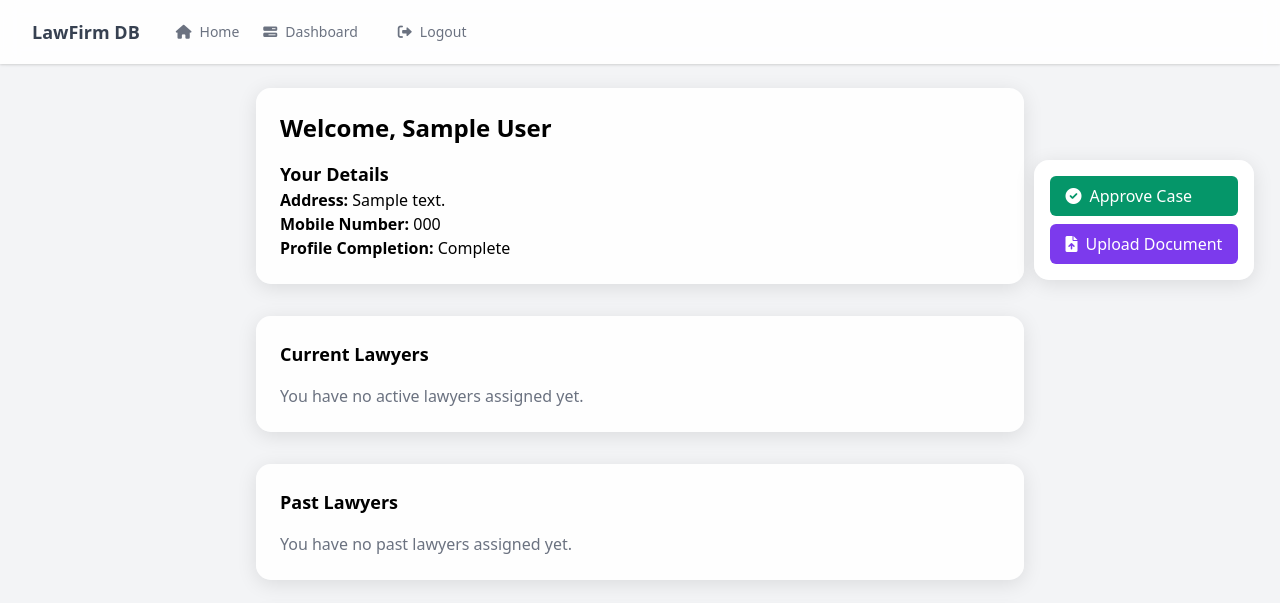
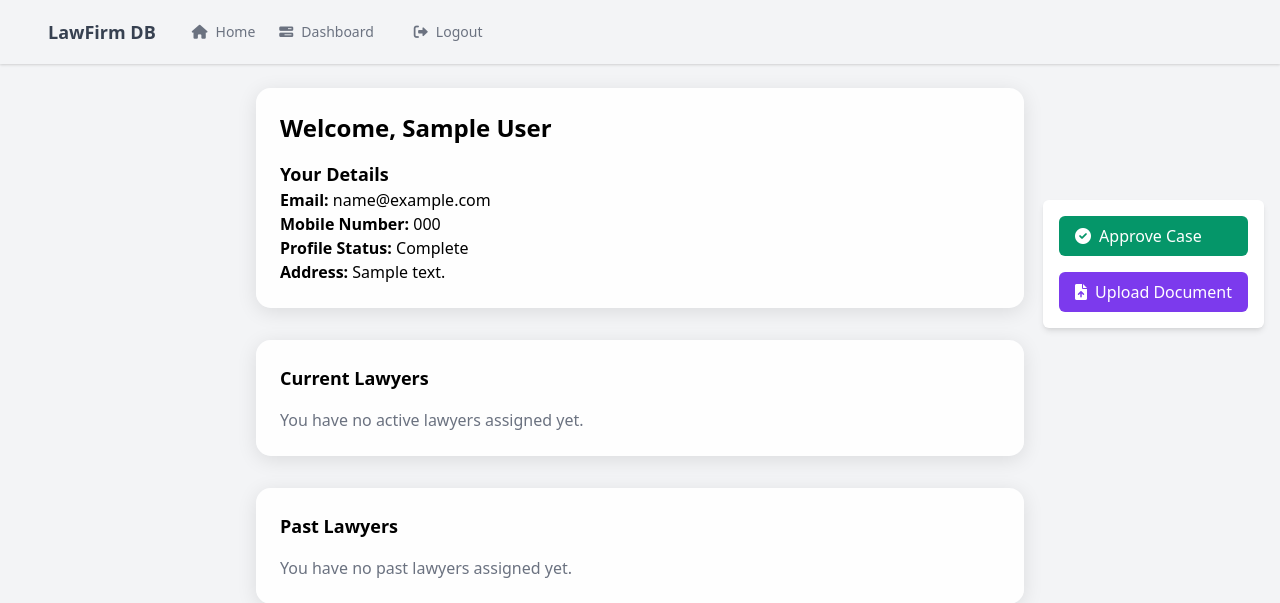
Before and after one commit to gauravhegade/LawFirm-Management-System, a Django app: page /client/dashboard/ in a window 1280 px wide. Shown: the top 603 px of the page. Run offline with Django 5.2, Linux system fonts and the light colour scheme; a user stored in the database is signed in; tables that the repository leaves empty hold one stand-in row (values such as "Sample post"); parts of the project's set-up code (start-up, migrations or seed data) failed here and were passed over.

Commit message:
Beautify Pages

```diff
--- a/my_app/lawyer_app/templates/base_create.html
+++ b/my_app/lawyer_app/templates/base_create.html
@@ -5,7 +5,7 @@
     <meta charset="UTF-8">
     <meta name="viewport" content="width=device-width, initial-scale=1.0">
     <title>{% block title %}LawFirm DB{% endblock %}</title>
-    <link href="https://cdn.jsdelivr.net/npm/tailwindcss@2.2.19/dist/tailwind.min.css" rel="stylesheet">
+    <link href="https://unpkg.com/tailwindcss@^2.1/dist/tailwind.min.css" rel="stylesheet">
     <link rel="stylesheet" href="https://cdnjs.cloudflare.com/ajax/libs/font-awesome/6.0.0-beta3/css/all.min.css" />
     <script src="https://code.jquery.com/jquery-3.6.0.min.js"></script>
     {% block style %} <style></style> {% endblock %}
--- a/my_app/lawyer_app/templates/dashboard/client_dashboard.html
+++ b/my_app/lawyer_app/templates/dashboard/client_dashboard.html
@@ -1,10 +1,7 @@
 {% extends 'base_create.html' %}
+
 {% block style %}
 <style>
-    .navbar {
-        background: rgba(255, 255, 255, 0.9);
-        backdrop-filter: blur(10px);
-    }
      .profile-box {
         background: rgba(255, 255, 255, 0.95);
         border-radius: 15px;
@@ -15,29 +12,57 @@
         border-radius: 15px;
         box-shadow: 0 4px 20px rgba(0, 0, 0, 0.1);
     }
-    .fixed-buttons {
-        position: fixed;
-        top: 20%;
-        right: 2%;
-        background: rgba(255, 255, 255, 0.95);
-        border-radius: 15px;
-        box-shadow: 0 4px 20px rgba(0, 0, 0, 0.1);
-        padding: 1rem;
-        z-index: 10;
-    }
+
 </style>
 {% endblock %}
 
 {% block content %}
 {% include 'nav_bar.html' %}
+
+<!-- Sidebar for small screens -->
+
+<div id="sidebarMenu" class="fixed top-0 left-0 h-full hidden w-full backdrop-filter backdrop-blur-xl bg-white/[0.2] text-white z-50 overflow-x-hidden transition-all duration-300 transform">
+    <button class="absolute top-4 right-4 text-3xl font-bold text-black" onclick="closeNav()">&times;</button>
+    <div class="flex flex-col items-start mt-20 pl-4 space-y-4">
+        <a href="{% url 'lawyer_app:approve_case' %}" class="bg-green-600 text-white w-48 px-4 py-2 rounded-md active:bg-green-700 flex items-center">
+            <i class="fas fa-check-circle mr-2"></i> Approve Case
+        </a>
+        <a href="{% url 'lawyer_app:upload_document' %}" class="bg-purple-600  w-48 text-white px-4 py-2 rounded-md active:bg-purple-700 flex items-center">
+            <i class="fas fa-file-upload mr-2"></i> Upload Document
+        </a>
+        <a href="{% url 'lawyer_app:home' %}" class="bg-blue-600 text-white w-48 px-4 py-2 rounded-md active:bg-green-700 flex items-center">
+            <i class="fas fa-home mr-2"></i> Home
+        </a>
+
+            <a href=" {% if user %}
+                {% url 'lawyer_app:lawyer_dashboard' %}
+            {% else %}
+                {% url 'lawyer_app:client_dashboard'%}
+            {%endif%}"
+            class="bg-gray-600 text-white w-48 px-4 py-2 rounded-md active:bg-green-700 flex items-center">
+                <i class="fa-solid fa-bars-progress mr-2"></i> Dashboard
+            </a>
+
+        <a href="{% url 'lawyer_app:logout' %}" class="bg-red-600 text-white w-48 px-4 py-2 rounded-md active:bg-green-700 flex items-center">
+            <i class="fas fa-sign-out-alt mr-2"></i> Logout
+        </a>
+    </div>
+</div>
+
+<!-- Button to open sidebar on small screens with improved styling -->
+<button id="openSidebar" class="fixed top-2 right-4 z-40  text-gray-900 p-3 hover:shadow-xl transition duration-300 md:hidden" onclick="openNav()">
+    <i class="fas fa-bars text-2xl"></i>
+</button>
+
 <div class="min-h-screen flex flex-col items-center p-6">
-        <!-- Client Profile Section -->
     <div class="profile-box p-6 w-full max-w-3xl mb-8">
         <h2 class="text-2xl font-bold mb-4">Welcome, {{ client.user.get_full_name }}</h2>
         <h3 class="text-lg font-semibold">Your Details</h3>
+
+        <p><strong>Email:</strong> {{ client.user.email}}</p>
+        <p><strong>Mobile Number:</strong> {{ client.mobile_number }}</p>
+        <p><strong>Profile Status:</strong> {{ client.profile_complete|yesno:"Complete,Incomplete" }}</p>
         <p><strong>Address:</strong> {{ client.address }}</p>
-            <p><strong>Mobile Number:</strong> {{ client.mobile_number }}</p>
-            <p><strong>Profile Completion:</strong> {{ client.profile_complete|yesno:"Complete,Incomplete" }}</p>
     </div>
 
     <!-- Current Lawyers Section -->
@@ -111,14 +136,24 @@
     </div>
 </div>
 
-
-    <div class="fixed-buttons">
-        <a href="{% url 'lawyer_app:approve_case' %}" class="bg-green-600 text-white px-4 py-2 rounded-md hover:bg-green-700 block text-center flex items-center mb-2">
+<!-- Fixed buttons for larger screens -->
+<div class="fixed right-4 top-1/4 bg-white shadow-md rounded-md p-4 space-y-4 z-10 hidden md:block">
+    <a href="{% url 'lawyer_app:approve_case' %}" class="bg-green-600 text-white px-4 py-2 rounded-md hover:bg-green-700 flex items-center">
         <i class="fas fa-check-circle mr-2"></i> Approve Case
     </a>
-        <a href="{% url 'lawyer_app:upload_document' %}" class="bg-purple-600 text-white px-4 py-2 rounded-md hover:bg-purple-700 block text-center flex items-center">
+    <a href="{% url 'lawyer_app:upload_document' %}" class="bg-purple-600 text-white px-4 py-2 rounded-md hover:bg-purple-700 flex items-center">
         <i class="fas fa-file-upload mr-2"></i> Upload Document
     </a>
 </div>
 
+<script>
+    function openNav() {
+        document.getElementById("sidebarMenu").classList.remove('hidden');
+    }
+
+    function closeNav() {
+        document.getElementById("sidebarMenu").classList.add('hidden');
+    }
+</script>
+
 {% endblock %}
--- a/my_app/lawyer_app/templates/nav_bar.html
+++ b/my_app/lawyer_app/templates/nav_bar.html
@@ -3,7 +3,7 @@
         <div class="flex justify-between h-16">
             <div class="flex items-center">
                 <div class="shrink-0">
-                    <a href="#" class="font-bold text-lg text-gray-700">LawFirm DB</a>
+                    <a href="#" class="font-bold text-lg text-gray-700 ml-4">LawFirm DB</a>
                 </div>
                 <div class="hidden sm:ml-6 sm:flex">
                     <a href="{% url 'lawyer_app:home' %}" class="text-gray-500 hover:text-gray-700 px-3 py-2 rounded-md text-sm font-medium flex items-center">
--- a/my_app/lawyer_app/views.py
+++ b/my_app/lawyer_app/views.py
@@ -213,7 +213,7 @@ def create_case(request):
         'form': form,
         'user': True
     }
-    return render(request, 'create_case.html', context)
+    return render(request, 'lawyer/create_case.html', context)
 
 @login_required
 def client_dashboard(request):
@@ -279,7 +279,7 @@ def approve_case(request):
         'user': False
     }
 
-    return render(request, 'approve_case.html', context)
+    return render(request, 'client/approve_case.html', context)
 
 @login_required
 def case_status(request):
@@ -305,7 +305,7 @@ def case_status(request):
         'user' : True
     }
 
-    return render(request, 'case_status.html', context)
+    return render(request, 'lawyer/case_status.html', context)
 
 
 def page_not_found(request, exception):
@@ -387,7 +387,7 @@ def upload_document(request):
         'status':status,
         'user' : hasattr(request.user, 'lawyer_profile')
     }
-    print(status)
+    #print(status)
     return render(request, 'upload_document.html', context)
 
 
@@ -402,11 +402,13 @@ def case_details(request, case_id):
             'case': case,
             'client': client,
             'lawyer': lawyer,
+            'user': hasattr(request.user, 'lawyer_profile')
         }
     else:
         context = {
             'case': None,
             'user': hasattr(request.user, 'lawyer_profile')
+
         }
     return render(request,'case_details.html',context)
 
```
Also changed, not shown: my_app/lawyer_app/templates/dashboard/lawyer_dashboard.html (+53 -17 lines), my_app/lawyer_app/templates/client/approve_case.html (renamed from my_app/lawyer_app/templates/approve_case.html), my_app/lawyer_app/templates/lawyer/case_status.html (renamed from my_app/lawyer_app/templates/case_status.html), my_app/lawyer_app/templates/lawyer/create_case.html (renamed from my_app/lawyer_app/templates/create_case.html). Lines whose indentation alone changed are shown as unchanged.
